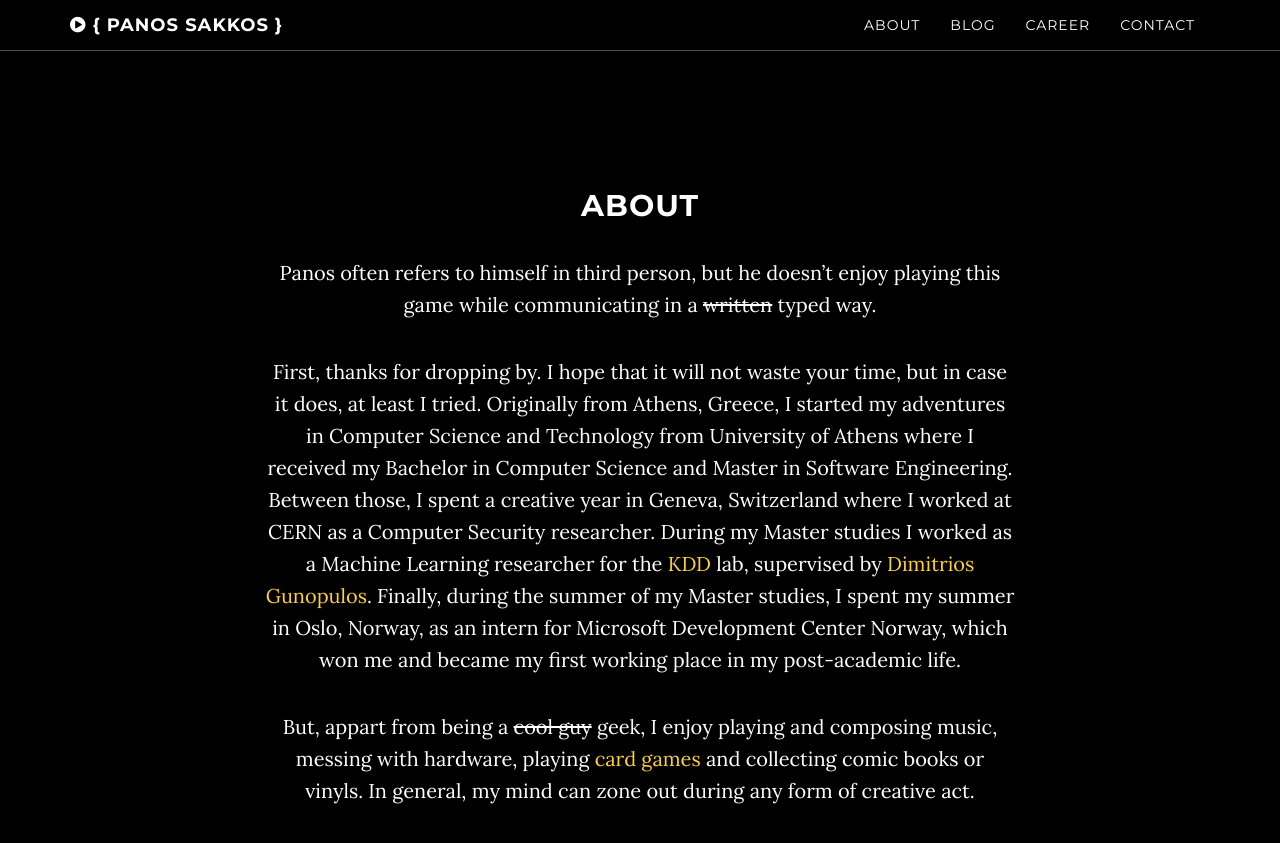
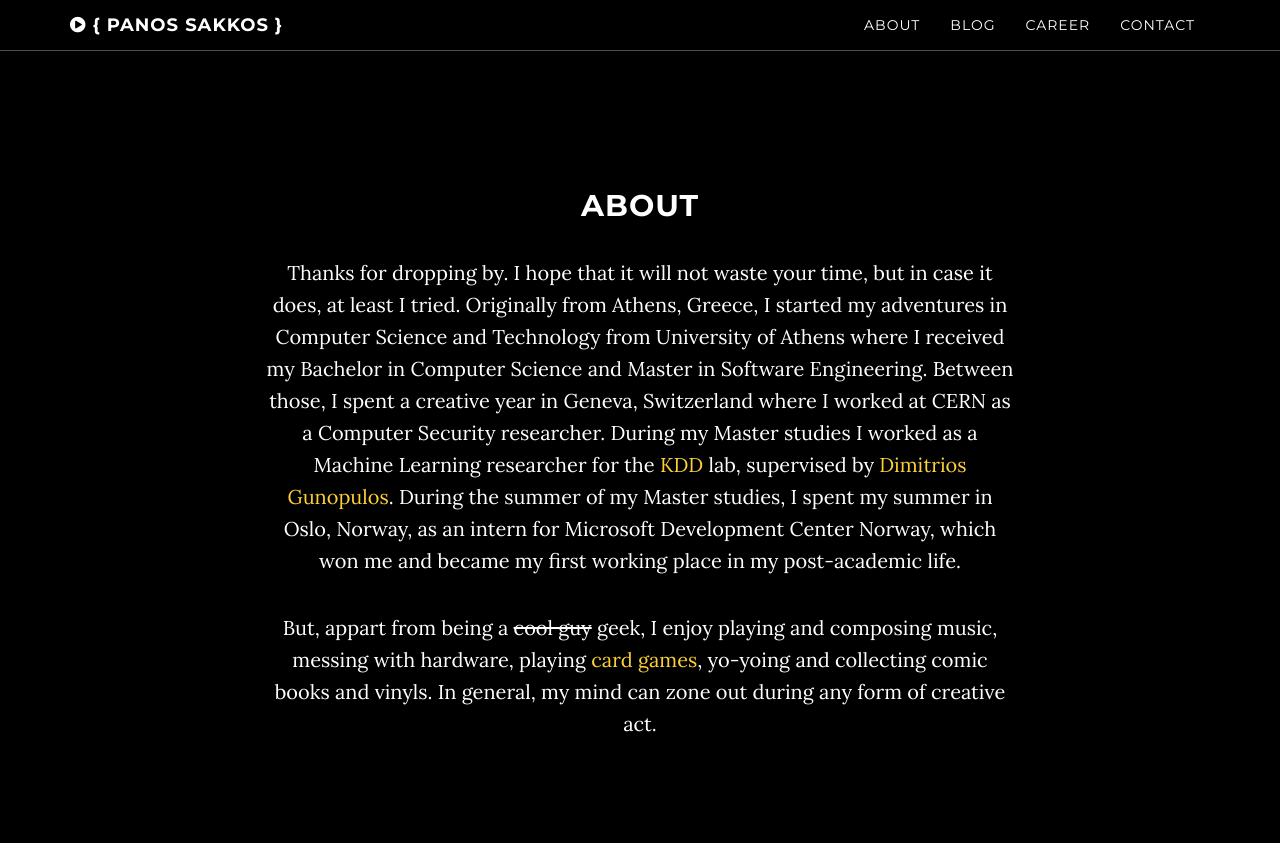
Before and after one commit to le4ker/blog, a Jekyll site: the page built from index.html, in a window 1280 px wide and 900 px high, scrolled down 961 px. Shown: the top 843 px of the window. Built offline with Jekyll 4.4.1, drawn with Linux system fonts in a browser that asks for light colours; comment, search, counter and statistics services are not loaded.

Commit message:
updated about and renamed its section-type

```diff
--- a/_layouts/default.html
+++ b/_layouts/default.html
@@ -10,7 +10,7 @@
   {% include header.html %}
 
   {% for page in site.pages %}
-    {% if page.section-type == "default" %}
+    {% if page.section-type == "about" %}
       <!-- {{ page.title }} Section -->
       <section id="{{ page.title }}" class="container content-section text-center">
           <div class="row">
--- a/about.html
+++ b/about.html
@@ -1,12 +1,10 @@
 ---
 layout: null
-section-type: default
+section-type: about
 title: About
 ---
 ## About
 
-Panos often refers to himself in third person, but he doesn't enjoy playing this game while communicating in a <strike>written</strike> typed way.
+Thanks for dropping by. I hope that it will not waste your time, but in case it does, at least I tried. Originally from Athens, Greece, I started my adventures in Computer Science and Technology from University of Athens where I received my Bachelor in Computer Science and Master in Software Engineering. Between those, I spent a creative year in Geneva, Switzerland where I worked at CERN as a Computer Security researcher. During my Master studies I worked as a Machine Learning researcher for the <a href="http://kddlab.di.uoa.gr/" target="_blank">KDD</a> lab, supervised by <a href="https://scholar.google.com/citations?user=PHJokEQAAAAJ&hl=en&oi=ao" target="_blank">Dimitrios Gunopulos</a>. During the summer of my Master studies, I spent my summer in Oslo, Norway, as an intern for Microsoft Development Center Norway, which won me and became my first working place in my post-academic life.
 
-First, thanks for dropping by. I hope that it will not waste your time, but in case it does, at least I tried. Originally from Athens, Greece, I started my adventures in Computer Science and Technology from University of Athens where I received my Bachelor in Computer Science and Master in Software Engineering. Between those, I spent a creative year in Geneva, Switzerland where I worked at CERN as a Computer Security researcher. During my Master studies I worked as a Machine Learning researcher for the <a href="http://kddlab.di.uoa.gr/" target="_blank">KDD</a> lab, supervised by <a href="https://scholar.google.com/citations?user=PHJokEQAAAAJ&hl=en&oi=ao" target="_blank">Dimitrios Gunopulos</a>. Finally, during the summer of my Master studies, I spent my summer in Oslo, Norway, as an intern for Microsoft Development Center Norway, which won me and became my first working place in my post-academic life.
-
-But, appart from being a <strike>cool guy</strike> geek, I enjoy playing and composing music, messing with hardware, playing <a href="http://deck.tk/43TX9icn" target="_blank">card games</a> and collecting comic books or vinyls. In general, my mind can zone out during any form of creative act.
+But, appart from being a <strike>cool guy</strike> geek, I enjoy playing and composing music, messing with hardware, playing <a href="http://deck.tk/43TX9icn" target="_blank">card games</a>, yo-yoing and collecting comic books and vinyls. In general, my mind can zone out during any form of creative act.
```
